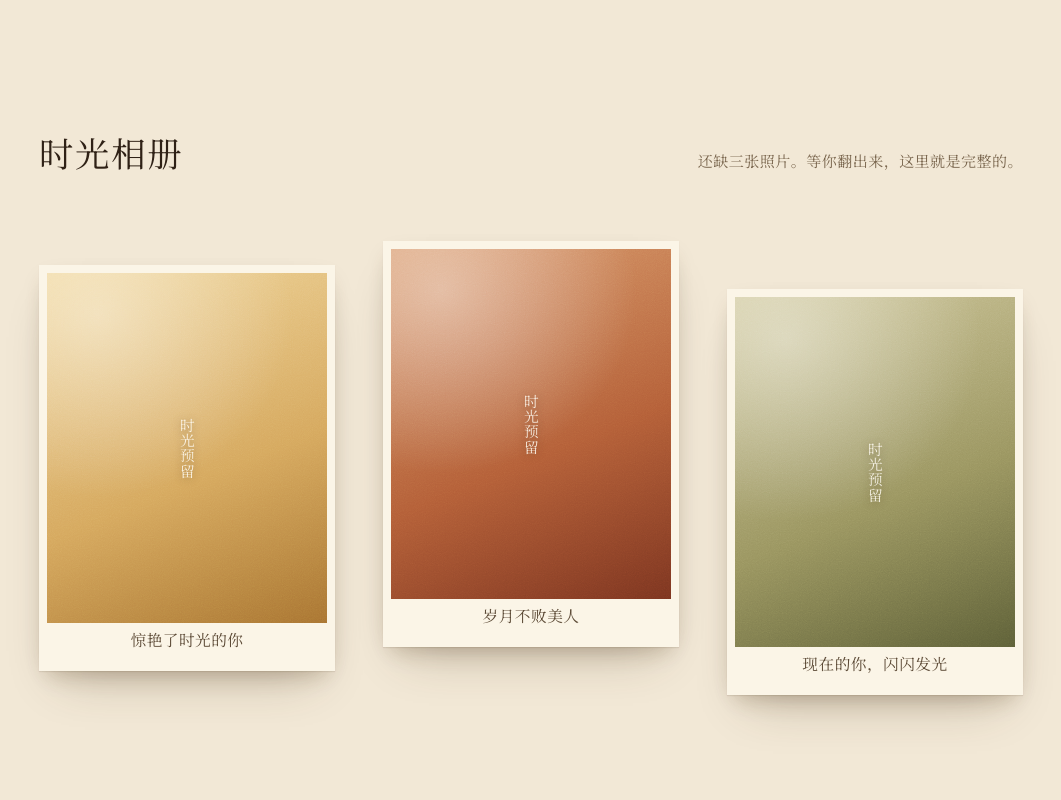
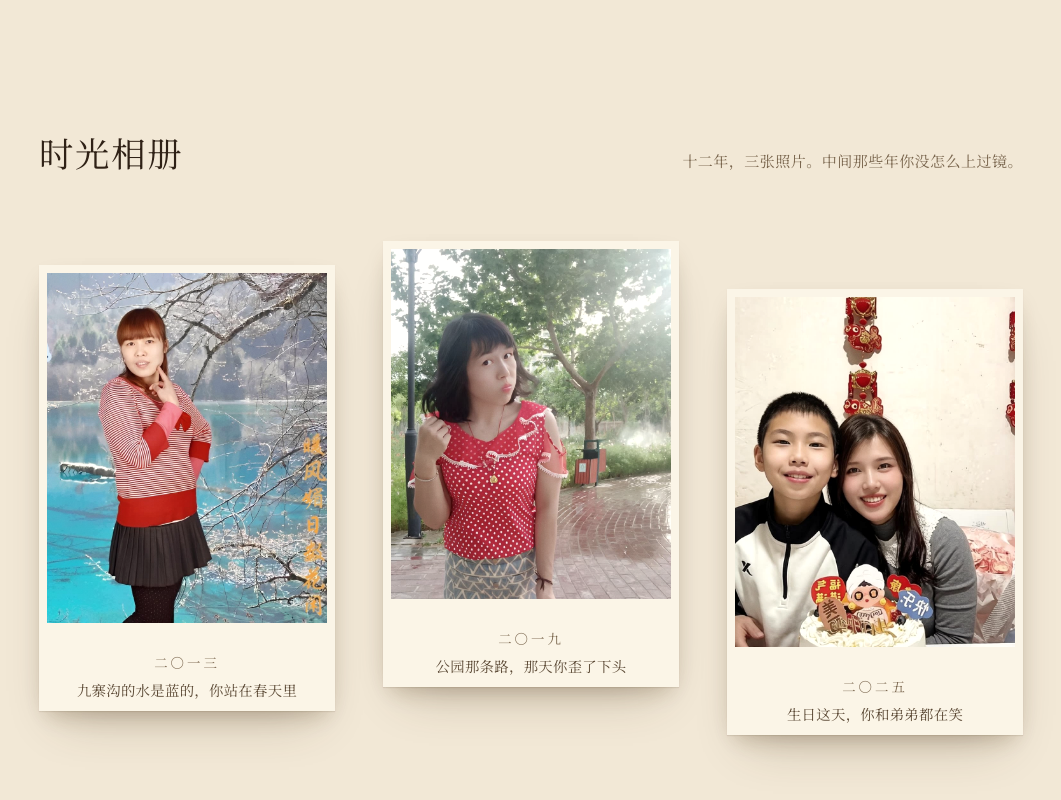
Before and after one commit to Menina323/mom-birthday, a plain HTML site: page index.html in a window 1280 px wide. Shown: the part 1455-2255 px from the top of the page, without its empty margins (109-1170 px from the left). Drawn offline with Linux system fonts and the light colour scheme.

Commit message:
换上三张真照片：二〇一三 / 二〇一九 / 二〇二五

```diff
--- a/index.html
+++ b/index.html
@@ -45,6 +45,7 @@
 :root{
   /* grounds */
   --paper:        #F2E8D6;
+  --paper-2:      #EADDC5;
   --card:         #FBF5E7;
   --letter-a:     #FCF6E7;
   --letter-b:     #F1E5CC;
@@ -85,10 +86,6 @@
   --arm-b:        #7C6746;
   --groove:       rgba(255,255,255,.055);
 
-  /* polaroid gradient stands */
-  --g1-a:#F0D69A; --g1-b:#D6A85E; --g1-c:#A97432;
-  --g2-a:#D99A6C; --g2-b:#B45F38; --g2-c:#7C3520;
-  --g3-a:#CFC79A; --g3-b:#9A9560; --g3-c:#5E6038;
 
   /* washes */
   --glow-a:       rgba(255,224,163,.52);
@@ -415,7 +412,7 @@ h1{
   --rot:-5deg;
   position:relative;
   background:var(--card);
-  padding:var(--s-1) var(--s-1) var(--s-5);
+  padding:var(--s-1) var(--s-1) 88px;
   box-shadow:var(--sh-card-1), var(--sh-card-2);
   transform:rotate(var(--rot));
   transition:transform .72s var(--ease), box-shadow .72s var(--ease);
@@ -433,13 +430,26 @@ h1{
   position:relative;
   aspect-ratio:4/5;
   overflow:hidden;
-  background:
-    radial-gradient(120% 90% at 18% 12%, var(--glass-hi), transparent 58%),
-    linear-gradient(158deg, var(--g1) 0%, var(--g2) 58%, var(--g3) 100%);
-  display:grid;
-  place-items:center;
+  background:var(--paper-2);
+  display:block;
   isolation:isolate;
 }
+.card__photo img{
+  position:absolute;
+  inset:0;
+  display:block;
+  width:100%;
+  height:100%;
+  object-fit:cover;
+  /* 老照片偏艳，压一点饱和、提一点暖，跟纸色合得上 */
+  filter:saturate(.86) contrast(1.02) brightness(1.01) sepia(.06);
+  transition:filter .8s var(--ease);
+}
+.card:hover .card__photo img,
+.card:focus-within .card__photo img{
+  filter:saturate(.92) contrast(1.03) brightness(1.03) sepia(.02);
+}
+/* 极淡的纸纹压在照片上，做成相纸的感觉 */
 .card__photo::after{
   content:"";
   position:absolute;
@@ -448,25 +458,30 @@ h1{
   mix-blend-mode:overlay;
   pointer-events:none;
 }
-.card__ph{
-  writing-mode:vertical-rl;
-  font-family:var(--font-kai);
-  font-size:clamp(.78rem,1.15vw,.95rem);
-  letter-spacing:.04em;
-  color:var(--card-hi);
-  text-shadow:0 1px 8px var(--card-ink-sh);
-  position:relative;
-  z-index:1;
-}
 .card figcaption{
   position:absolute;
-  left:0; right:0;
-  bottom:var(--s-2);
+  left:var(--s-1); right:var(--s-1);
+  bottom:10px;
   text-align:center;
   font-family:var(--font-kai);
-  font-size:clamp(.82rem,1.05vw + .2rem,.98rem);
   color:var(--ink-2);
-  letter-spacing:.03em;
+  padding-inline:var(--s-2);
+  line-height:1.5;
+}
+.cap__year{
+  display:block;
+  font-family:var(--font-num);
+  font-size:clamp(.72rem,.8vw + .4rem,.84rem);
+  letter-spacing:.22em;
+  color:var(--ink-soft);
+  margin-bottom:.28em;
+  font-variant-numeric:tabular-nums;
+}
+.cap__line{
+  display:block;
+  font-size:clamp(.78rem,.9vw + .36rem,.9rem);
+  letter-spacing:.02em;
+  color:var(--ink-2);
 }
 
 /* 四 · 留声机 */
@@ -953,7 +968,7 @@ html.js .reveal.in{ opacity:1; transform:none; }
   .counter__dot{ display:none; }
 
   .cards{
-    grid-template-columns:1fr;
+    grid-template-columns:minmax(0,1fr);
     gap:var(--s-4);
     padding-inline:var(--s-2);
   }
@@ -1041,23 +1056,41 @@ html.js .reveal.in{ opacity:1; transform:none; }
   <section class="album" aria-labelledby="album-h">
     <div class="album__head reveal">
       <h2 id="album-h">时光相册</h2>
-      <p class="lede">还缺三张照片。等你翻出来，这里就是完整的。</p>
+      <p class="lede">十二年，三张照片。中间那些年你没怎么上过镜。</p>
     </div>
 
     <div class="cards">
-      <figure class="card reveal" style="--g1:var(--g1-a);--g2:var(--g1-b);--g3:var(--g1-c);--d:0ms">
-        <div class="card__photo"><span class="card__ph">时光预留</span></div>
-        <figcaption>惊艳了时光的你</figcaption>
+      <figure class="card reveal" style="--d:0ms">
+        <div class="card__photo">
+          <img src="photos/m2013.jpg" width="880" height="1100"
+               alt="二〇一三年，妈妈在九寨沟，红色条纹上衣，身后是蓝色的湖水" loading="lazy" decoding="async">
+        </div>
+        <figcaption>
+          <span class="cap__year">二〇一三</span>
+          <span class="cap__line">九寨沟的水是蓝的，你站在春天里</span>
+        </figcaption>
       </figure>
 
-      <figure class="card reveal" style="--g1:var(--g2-a);--g2:var(--g2-b);--g3:var(--g2-c);--d:110ms">
-        <div class="card__photo"><span class="card__ph">时光预留</span></div>
-        <figcaption>岁月不败美人</figcaption>
+      <figure class="card reveal" style="--d:110ms">
+        <div class="card__photo">
+          <img src="photos/m2019.jpg" width="880" height="1100"
+               alt="二〇一九年，妈妈在公园小路上，穿红色波点上衣，微微歪头" loading="lazy" decoding="async">
+        </div>
+        <figcaption>
+          <span class="cap__year">二〇一九</span>
+          <span class="cap__line">公园那条路，那天你歪了下头</span>
+        </figcaption>
       </figure>
 
-      <figure class="card reveal" style="--g1:var(--g3-a);--g2:var(--g3-b);--g3:var(--g3-c);--d:220ms">
-        <div class="card__photo"><span class="card__ph">时光预留</span></div>
-        <figcaption>现在的你，闪闪发光</figcaption>
+      <figure class="card reveal" style="--d:220ms">
+        <div class="card__photo">
+          <img src="photos/m2025.jpg" width="880" height="1100"
+               alt="二〇二五年生日，妈妈和弟弟在生日蛋糕前合影" loading="lazy" decoding="async">
+        </div>
+        <figcaption>
+          <span class="cap__year">二〇二五</span>
+          <span class="cap__line">生日这天，你和弟弟都在笑</span>
+        </figcaption>
       </figure>
     </div>
   </section>
```
Also changed, not shown: fonts/serif-regular.woff2, fonts/serif-semibold.woff2, photos/m2013.jpg (added), photos/m2019.jpg (added), photos/m2025.jpg (added).
